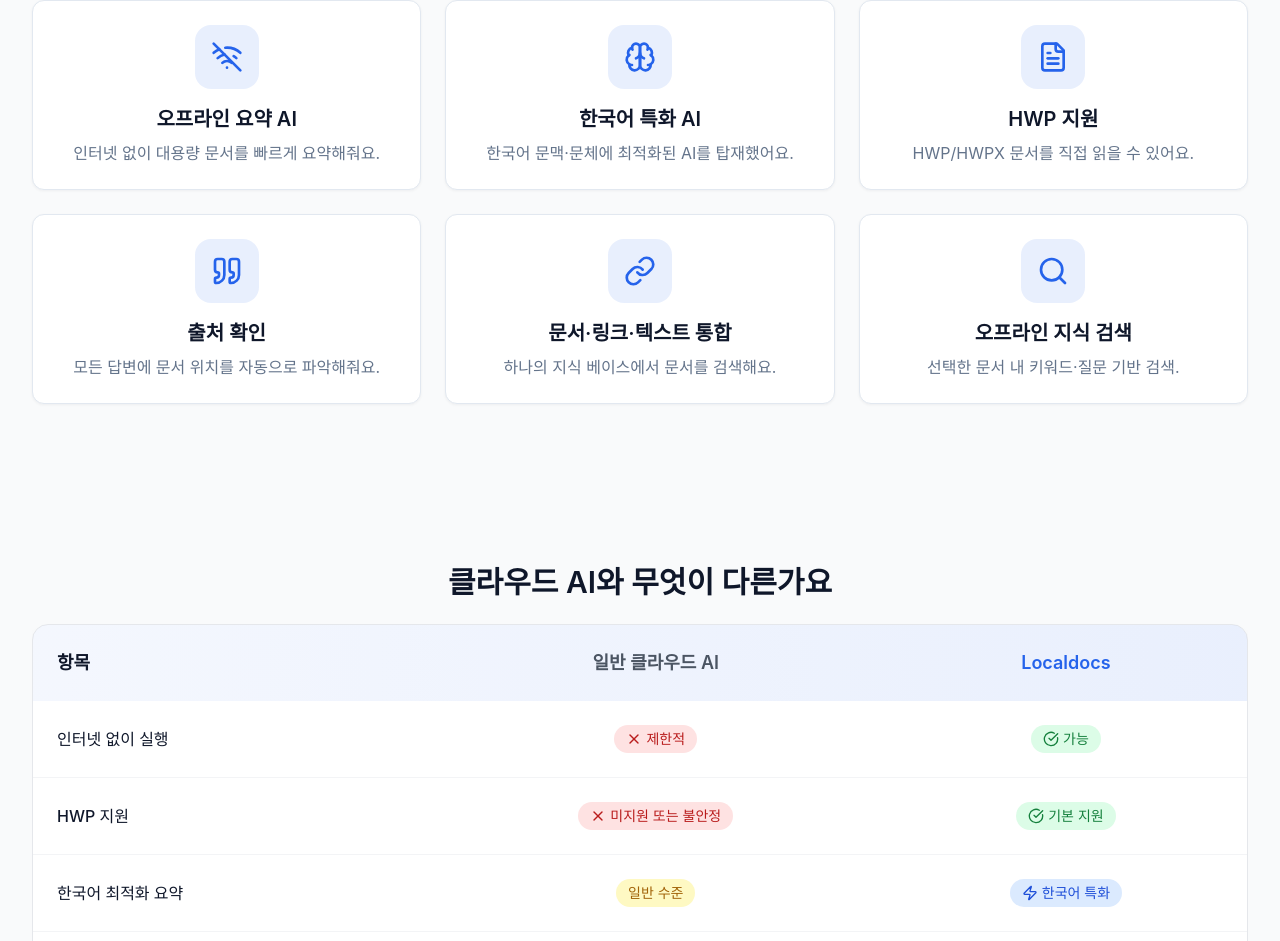
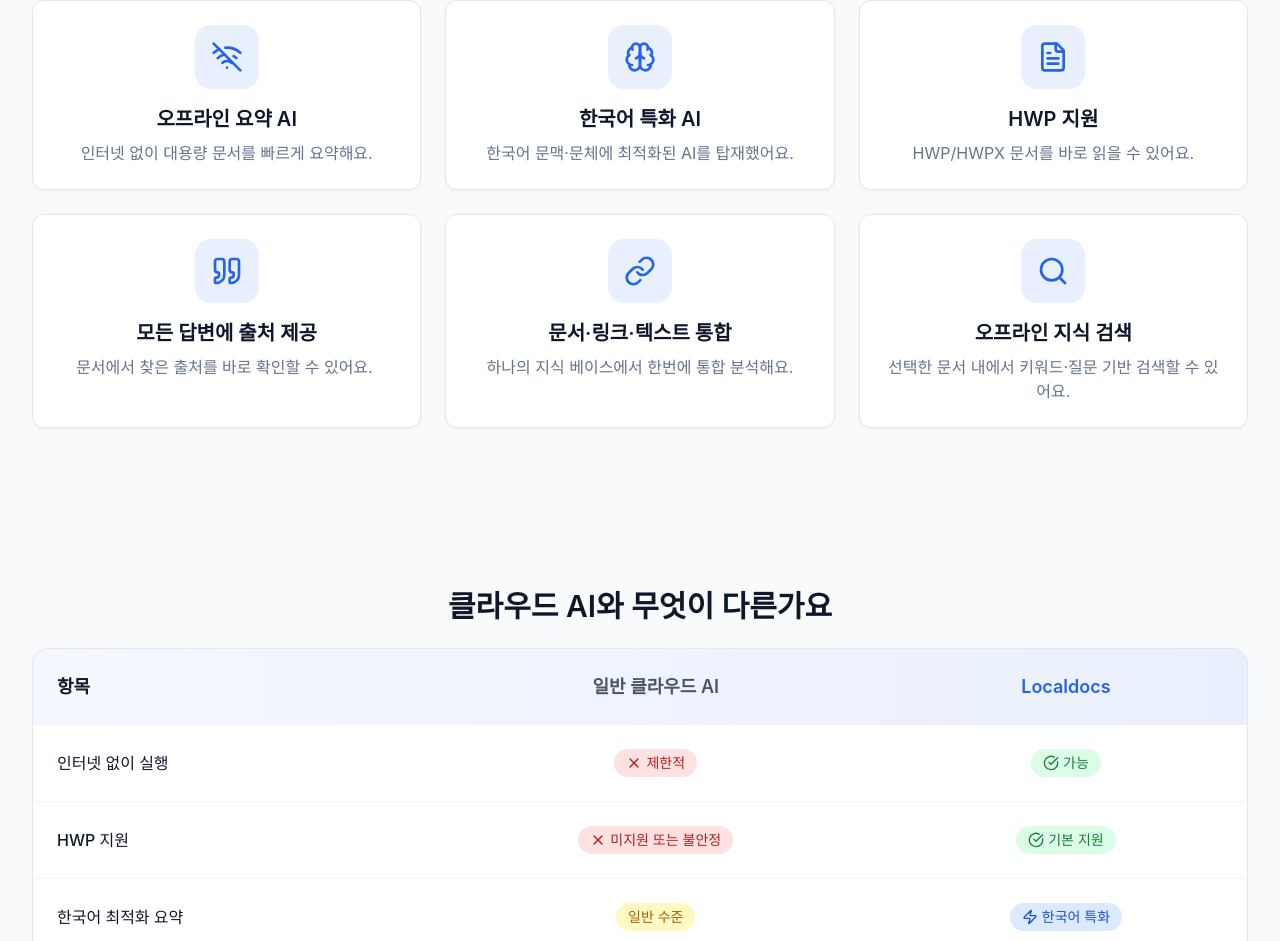
Before and after one commit to sh-kim-peekaboolabs/offline-docs-ai, a React (Vite) app: page / in a window 1280 px wide. Shown: the part 1839-2780 px from the top of the page. Built offline with nearby package versions, Linux system fonts and the light colour scheme.

Commit message:
Visual edit in Lovable
Edited UI in Lovable

```diff
--- a/src/pages/Index.tsx
+++ b/src/pages/Index.tsx
@@ -112,7 +112,7 @@ const Features = () => <section id="features" className="section bg-secondary-li
             <WifiOff className="w-8 h-8" />
           </div>
           <h3 className="text-xl font-semibold mb-2">오프라인 요약 AI</h3>
-          <p className="text-muted-foreground">인터넷 없이 대용량 문서를 빠르게 요약해줘요.</p>
+          <p className="text-muted-foreground">인터넷 없이 대용량 문서를 빠르게 요약해요.</p>
         </div>
         <div className="feature-card text-center group hover:scale-105 transition-transform duration-300">
           <div className="inline-flex p-4 rounded-2xl bg-primary/10 text-primary mb-4 group-hover:scale-110 transition-transform duration-300">
@@ -126,28 +126,28 @@ const Features = () => <section id="features" className="section bg-secondary-li
             <FileText className="w-8 h-8" />
           </div>
           <h3 className="text-xl font-semibold mb-2">HWP 지원</h3>
-          <p className="text-muted-foreground">HWP/HWPX 문서를 직접 읽을 수 있어요.</p>
+          <p className="text-muted-foreground">HWP/HWPX 문서를 바로 읽을 수 있어요.</p>
         </div>
         <div className="feature-card text-center group hover:scale-105 transition-transform duration-300">
           <div className="inline-flex p-4 rounded-2xl bg-primary/10 text-primary mb-4 group-hover:scale-110 transition-transform duration-300">
             <Quote className="w-8 h-8" />
           </div>
-          <h3 className="text-xl font-semibold mb-2">출처 확인</h3>
-          <p className="text-muted-foreground">모든 답변에 문서 위치를 자동으로 파악해줘요.</p>
+          <h3 className="text-xl font-semibold mb-2">모든 답변에 출처 제공</h3>
+          <p className="text-muted-foreground">문서에서 찾은 출처를 바로 확인할 수 있어요. </p>
         </div>
         <div className="feature-card text-center group hover:scale-105 transition-transform duration-300">
           <div className="inline-flex p-4 rounded-2xl bg-primary/10 text-primary mb-4 group-hover:scale-110 transition-transform duration-300">
             <LinkIcon className="w-8 h-8" />
           </div>
           <h3 className="text-xl font-semibold mb-2">문서·링크·텍스트 통합</h3>
-          <p className="text-muted-foreground">하나의 지식 베이스에서 문서를 검색해요.</p>
+          <p className="text-muted-foreground">하나의 지식 베이스에서 한번에 통합 분석해요.</p>
         </div>
         <div className="feature-card text-center group hover:scale-105 transition-transform duration-300">
           <div className="inline-flex p-4 rounded-2xl bg-primary/10 text-primary mb-4 group-hover:scale-110 transition-transform duration-300">
             <Search className="w-8 h-8" />
           </div>
           <h3 className="text-xl font-semibold mb-2">오프라인 지식 검색</h3>
-          <p className="text-muted-foreground">선택한 문서 내 키워드·질문 기반 검색.</p>
+          <p className="text-muted-foreground">선택한 문서 내에서 키워드·질문 기반 검색할 수 있어요.</p>
         </div>
       </div>
     </div>
```
